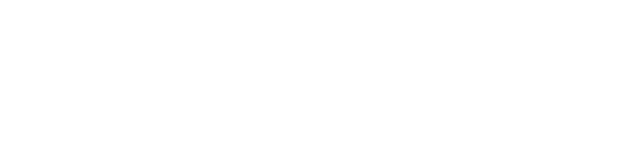
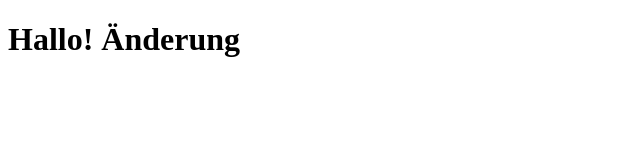
Before and after one commit to SpecialForceX/QuizApp, a plain HTML site: page index.html in a window 1280 px wide. Shown: the whole page, without its empty margins (0-640 px from the left). Drawn offline with Linux system fonts and the light colour scheme.

Commit message:
added headline2

```diff
--- a/index.html
+++ b/index.html
@@ -8,6 +8,7 @@
     <script src="script.js"></script>
 </head>
 <body>
+    <h1>Hallo! Änderung</h1>
 
 </body>
 </html>
```
